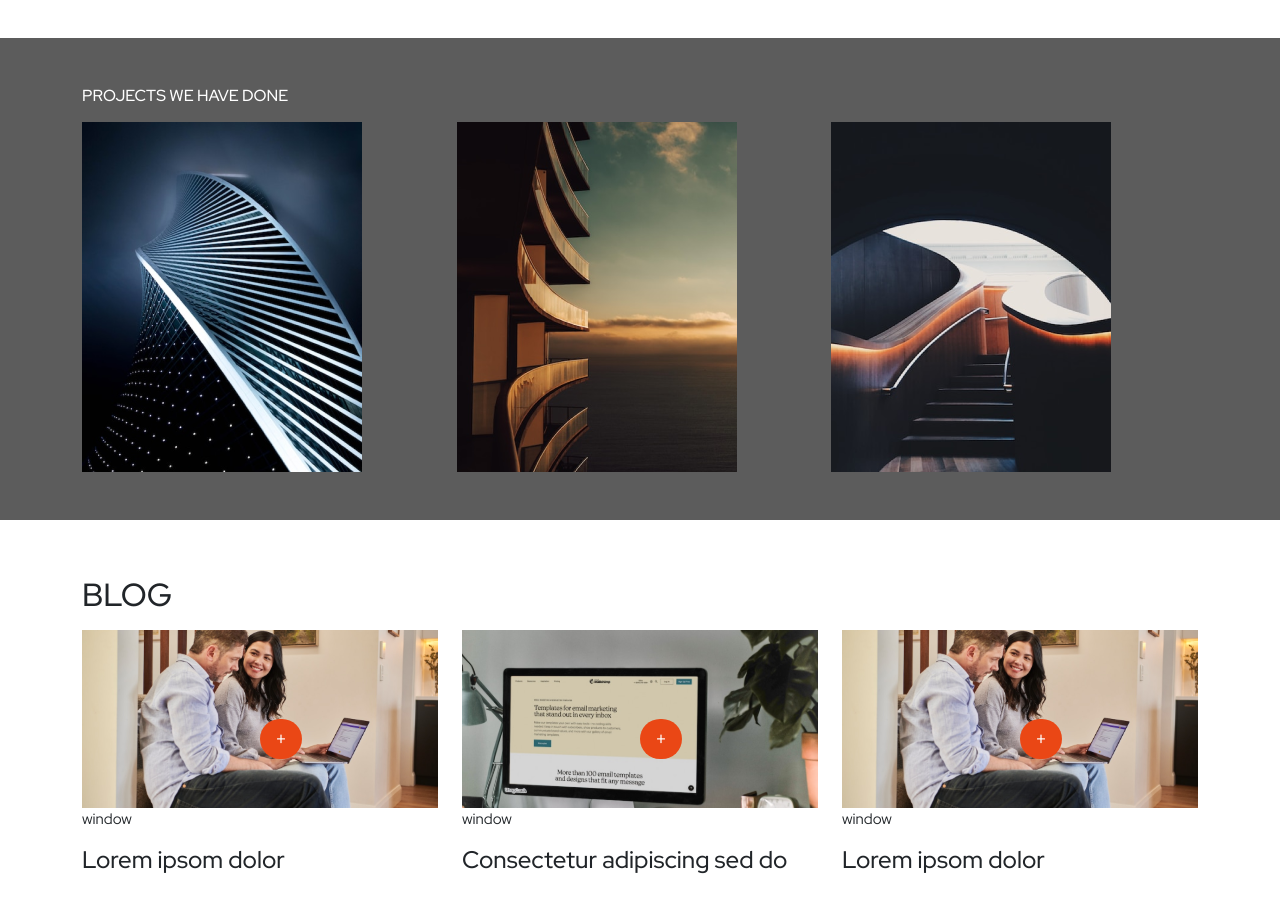
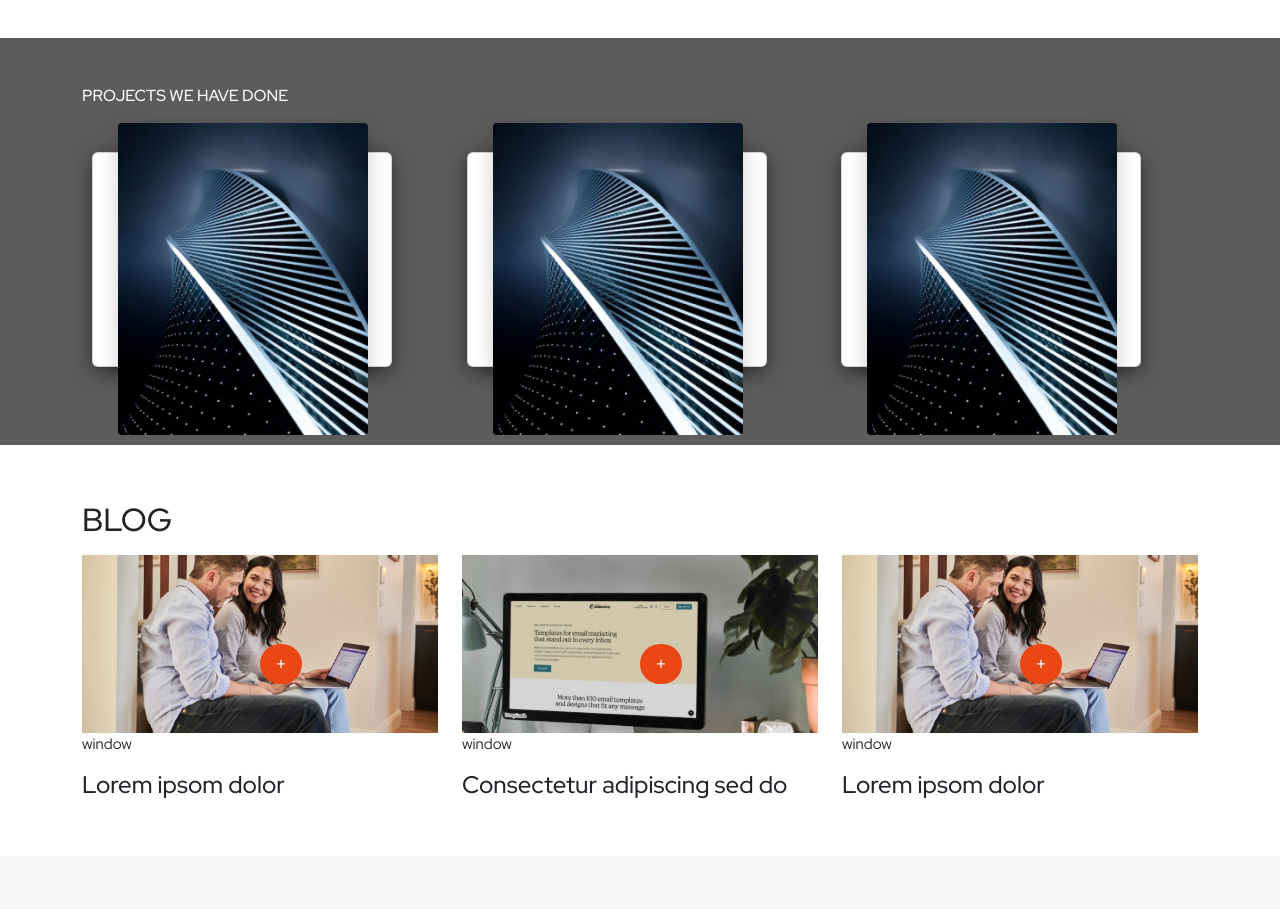
Before and after one commit to hasan-mia/notionhive, a React (Create React App) app: page / in a window 1280 px wide. Shown: the part 1280-2189 px from the top of the page. Built offline with nearby package versions, Linux system fonts and the light colour scheme.

Commit message:
added project add hover effect

```diff
--- a/src/Frontend/components/About.js
+++ b/src/Frontend/components/About.js
@@ -8,8 +8,8 @@ const About = () => {
         <section className='my-5'>
             <div className='container'>
                 <div className="d-flex flex-column justify-content-center align-items-center">
-                <h1 className='text-center text-uppercase font-32 pb-2'>About us</h1>
-                <p className='text-center w-75'>Lorem ipsum dolor sit amet, consectetur adipiscing elit, sed do eiusmod tempor incididunt ut labore et dolore magna aliqua. Ut enim ad minim veniam, quis nostrud exercitation.</p>
+                    <h1 className='text-center text-uppercase font-32 pb-2'>About us</h1>
+                    <p className='text-center w-75'>Lorem ipsum dolor sit amet, consectetur adipiscing elit, sed do eiusmod tempor incididunt ut labore et dolore magna aliqua. Ut enim ad minim veniam, quis nostrud exercitation.</p>
                 </div>
                 <div className="row g-4 align-items-center">
                     <div className="col col-md-6">
--- a/src/Frontend/components/Header.js
+++ b/src/Frontend/components/Header.js
@@ -1,5 +1,6 @@
 import React from 'react';
 import logo from '../assets/icon/logo.svg';
+import logoMobile from '../assets/icon/mobile-logo.svg';
 import menuImg from '../assets/menu.png';
 import '../styles/Header.css'
 
@@ -19,8 +20,11 @@ const Header = () => {
             <nav className="navbar navbar-expand-lg">
 
                 <div className="container">
-                    <a className="navbar-brand" href="#">
-                        <img src={logo} alt="" />
+                    <a className="navbar-brand mobile-none" href="#">
+                        <img src={logo} alt="logo" />
+                    </a>
+                    <a className="navbar-brand desk-none" href="#">
+                        <img src={logoMobile} alt="logo" />
                     </a>
                     <button className="navbar-toggler" type="button" data-bs-toggle="collapse" data-bs-target="#navbarScroll" aria-controls="navbarScroll" aria-expanded="false" aria-label="Toggle navigation">
                         <span className="navbar-toggler-icon"></span>
@@ -36,7 +40,7 @@ const Header = () => {
                             {/* ==mega menu== */}
                             <li className="nav-item dropdown megamenu conatiner">
                                 <a className="nav-link dropdown-toggle" href="#" role="button" data-bs-toggle="dropdown" aria-expanded="false">
-                                Products
+                                    Products
                                 </a>
                                 <ul className="dropdown-menu" aria-labelledby="navbarDropdown">
                                     <div className='container'>
--- a/src/Frontend/components/Projects.js
+++ b/src/Frontend/components/Projects.js
@@ -11,22 +11,39 @@ const Projects = () => {
                 <h1 className='font-16 pb-2 text-uppercase'>Projects We have done</h1>
                 <div className="row g-2">
                     <div className="col-12 col-md-4">
-                        <div className='project'>
-                        <img src={project1} className="img-fluid" alt="project" />
+                        <div class="card d-flex position-relative flex-column">
+                            <div class='imgContainer'>
+                                <img src={project1} alt="project"/>
+                            </div>
+                            <div class="content">
+                                <h2 className='font-32 project-title'>Residential</h2>
+                            </div>
                         </div>
                     </div>
+
                     <div className="col-12 col-md-4">
-                        <div className='project'>
-
-                        <img src={project2} className="img-fluid" alt="project" />
+                        <div class="card d-flex position-relative flex-column">
+                            <div class='imgContainer'>
+                                <img src={project1} alt="project"/>
+                            </div>
+                            <div class="content">
+                                <h2 className='font-32 project-title'>Residential</h2>
+                            </div>
                         </div>
                     </div>
+
                     <div className="col-12 col-md-4">
-                        <div className='project'>
-
-                        <img src={project3} className="img-fluid" alt="project" />
+                        <div class="card d-flex position-relative flex-column">
+                            <div class='imgContainer'>
+                                <img src={project1} alt="project"/>
+                            </div>
+                            <div class="content">
+                                <h2 className='font-32 project-title'>Residential</h2>
+                            </div>
                         </div>
                     </div>
+
+
                 </div>
             </div>
         </section>
--- a/src/Frontend/styles/Header.css
+++ b/src/Frontend/styles/Header.css
@@ -55,6 +55,10 @@
 }
 
 @media only screen and (min-width: 768px) {
+    .desk-none {
+        display: none;
+    }
+
     .navbar-expand-lg .navbar-nav .dropdown-menu {
         position: absolute;
         width: 100vw;
@@ -66,16 +70,12 @@
 }
 
 @media only screen and (max-width: 767px) {
-    header:after {
-        top: 50px!important;
+    .mobile-none {
+        display: none;
     }
 
-    .navbar-brand {
-        background: #c50000;
-        padding-bottom: 5px;
-        padding-left: 5px;
-        padding-right: 5px;
-        border-radius: 5px;
+    header:after {
+        top: 50px !important;
     }
 
     .header::after {
@@ -86,9 +86,14 @@
         color: #000;
     }
 
+    .navbar-toggler:focus {
+        box-shadow: 0 !important;
+    }
+
     .navbar-nav .nav-item .nav-link {
         color: #000;
     }
+
     .project img {
         width: 100%;
     }
--- a/src/Frontend/styles/Projects.css
+++ b/src/Frontend/styles/Projects.css
@@ -1,17 +1,68 @@
 .projects {
     background: #5C5C5C;
 }
-.project{
-    width: 100%;
-    height: 100%;
+
+.container .card
+{
+    max-width: 300px;
+    height: 215px;
+    margin: 30px 10px;
+    padding: 20px 15px;
+    box-shadow: 0 5px 20px rgba(0,0,0,0.5);
+    transition: 0.3s ease-in-out;
 }
-.project img {
-    width: 280px;
-    height: 350px;
+.container .card:hover
+{
+    height: 450px;
+}
+.container .card .imgContainer
+{
+    position: relative;
+    width:250px;
+    height:250px;
+    top:-50px;
+    left:10px;
+    z-index: 1;
+    box-shadow: 0 5px 20px rgba(0,0,0,0.2);
+}
+.container .card .imgContainer img
+{
+    max-width: 100%;
+    border-radius: 4px;
+}
+.container .card .content
+{
+    position: relative;
+    margin-top: -140px;
+    padding: 10px 15px;
+    text-align: center;
+    color:#111;
+    visibility: hidden;
+    opacity: 0;
+    pointer-events: none;
+    transition: 0.3s ease-in-out;
+}
+.container .card:hover .content
+{
+    visibility: visible;
+    opacity: 1;
+    margin-top: -40px;
+    transition-delay: 0.3s;
 }
 
 @media only screen and (max-width: 767px) {
     .project img {
         width: 100%;
     }
+    .project-title{
+        position: absolute!important;
+        bottom: 20%;
+        left: 30%;
+    }
 }
+
+@media only screen and (max-width: 330px){
+    .container .card .imgContainer{
+        left: -2px;
+    }
+}
```
Also changed, not shown: src/Frontend/styles/About.css (+5 -2 lines), src/Frontend/styles/Banner.css (+10 -3 lines), src/Frontend/styles/Branches.css (+6 -2 lines), src/index.css (+7 -3 lines), src/Frontend/assets/icon/mobile-logo.svg (added), src/Frontend/components/Branches.js, src/Frontend/components/Footer.js (indentation only).
